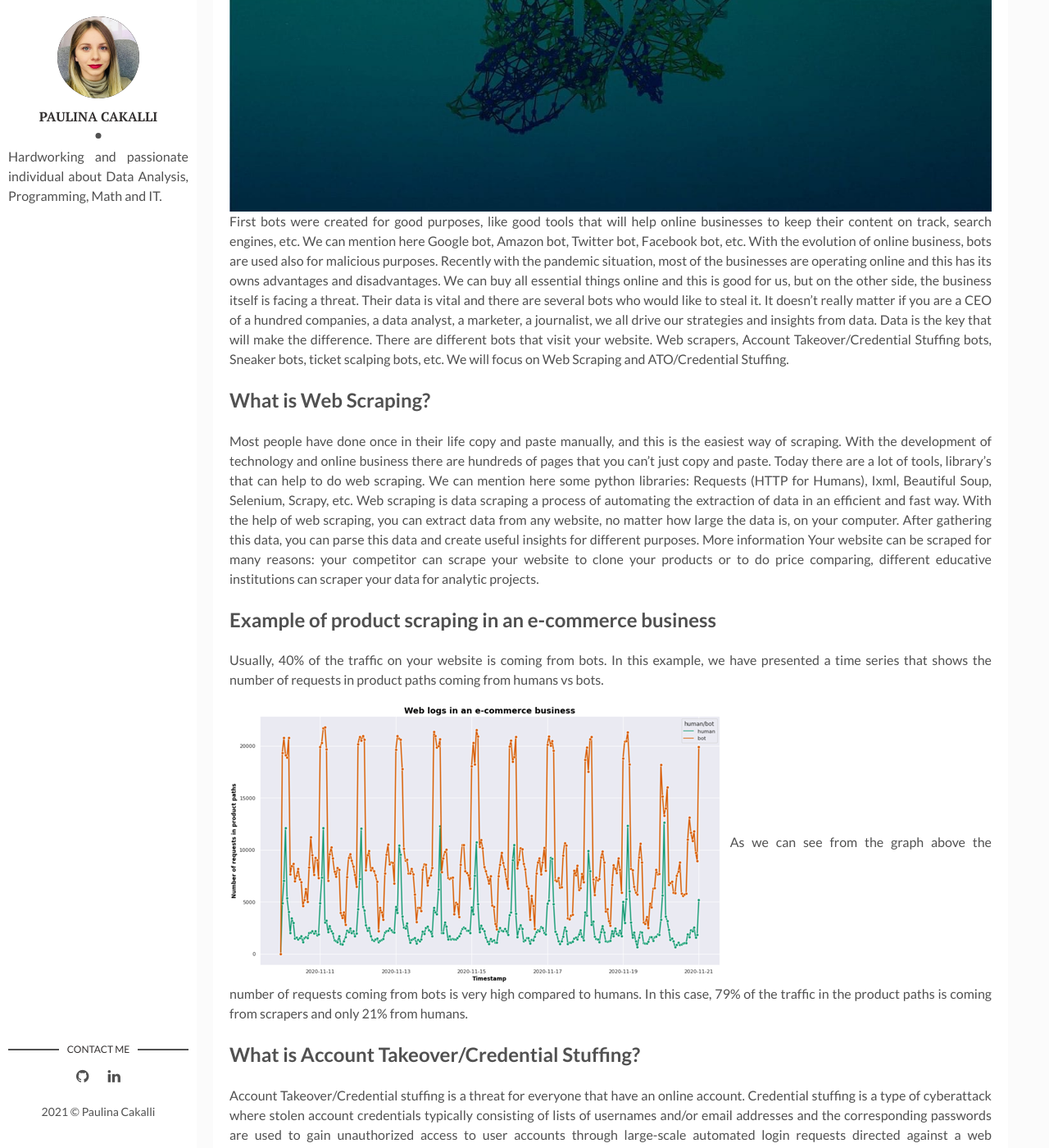
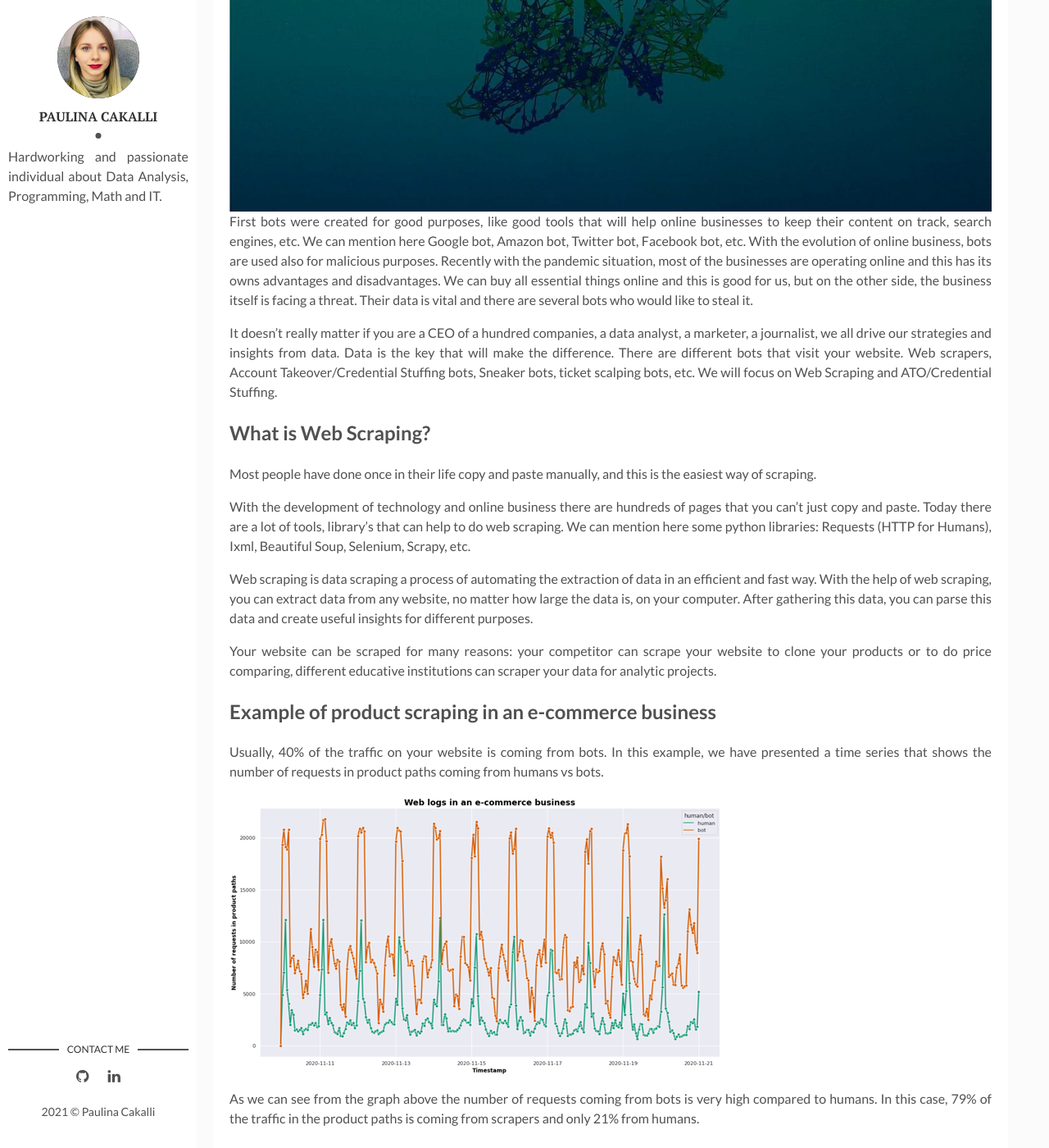
Before and after one commit to PaulinaCakalli/paulinacakalli.github.io, a Jekyll site: the page built from _posts/2021-03-29-Impact-of-Bots-in-Our-Life.markdown, in a window 1280 px wide and 1400 px high, scrolled down 366 px. Shown: the whole window at 82% size. Built offline with Jekyll 4.4.1, drawn with Linux system fonts in a browser that asks for light colours; some of the changed text lies outside the part shown.

Commit message:
Update 2021-03-29-Impact-of-Bots-in-Our-Life.markdown

```diff
--- a/_posts/2021-03-29-Impact-of-Bots-in-Our-Life.markdown
+++ b/_posts/2021-03-29-Impact-of-Bots-in-Our-Life.markdown
@@ -6,29 +6,37 @@ categories:
 ---
 ![](../public/Netacea-Main-Image.jpg)
 First bots were created for good purposes, like good tools that will help online businesses to keep their content on track, search engines, etc. We can mention here Google bot, Amazon bot, Twitter bot, Facebook bot, etc. With the evolution of online business, bots are used also for malicious purposes. Recently with the pandemic situation, most of the businesses are operating online and this has its owns advantages and disadvantages. We can buy all essential things online and this is good for us, but on the other side, the business itself is facing a threat. Their data is vital and there are several bots who would like to steal it.
+
 It doesn’t really matter if you are a CEO of a hundred companies, a data analyst, a marketer, a journalist, we all drive our strategies and insights from data. Data is the key that will make the difference. There are different bots that visit your website. Web scrapers, Account Takeover/Credential Stuffing bots, Sneaker bots, ticket scalping bots, etc. We will focus on Web Scraping and ATO/Credential Stuffing.
 
 ## What is Web Scraping?
 Most people have done once in their life copy and paste manually, and this is the easiest way of scraping.
+
 With the development of technology and online business there are hundreds of pages that you can’t just copy and paste. Today there are a lot of tools, library’s that can help to do web scraping. We can mention here some python libraries: Requests (HTTP for Humans), Ixml, Beautiful Soup, Selenium, Scrapy, etc.
-Web scraping is data scraping a process of automating the extraction of data in an efficient and fast way. With the help of web scraping, you can extract data from any website, no matter how large the data is, on your computer. After gathering this data, you can parse this data and create useful insights for different purposes. More information
+
+Web scraping is data scraping a process of automating the extraction of data in an efficient and fast way. With the help of web scraping, you can extract data from any website, no matter how large the data is, on your computer. After gathering this data, you can parse this data and create useful insights for different purposes.
+
 Your website can be scraped for many reasons: your competitor can scrape your website to clone your products or to do price comparing, different educative institutions can scraper your data for analytic projects.
 
 ## Example of product scraping in an e-commerce business
 Usually, 40% of the traffic on your website is coming from bots. In this example, we have presented a time series that shows the number of requests in product paths coming from humans vs bots.
 
 ![](../public/web_scraping_blog.png)
+
 As we can see from the graph above the number of requests coming from bots is very high compared to humans. In this case, 79% of the traffic in the product paths is coming from scrapers and only 21% from humans.
 
 ## What is Account Takeover/Credential Stuffing?
 Account Takeover/Credential stuffing is a threat for everyone that have an online account.
-Credential stuffing is a type of cyberattack where stolen account credentials typically consisting of lists of usernames and/or email addresses and the corresponding passwords are used to gain unauthorized access to user accounts through large-scale automated login requests directed against a web application. More information
+
+Credential stuffing is a type of cyberattack where stolen account credentials typically consisting of lists of usernames and/or email addresses and the corresponding passwords are used to gain unauthorized access to user accounts through large-scale automated login requests directed against a web application.
+
 While account takeover fraud is using bots to access a legitimate user’s login details (username & password) to take over their online account. They can get access to the victim’s bank, financial site, e-commerce site, or other type of accounts. They can do credit card theft or spend an unauthorised monetary for shopping. Some of more used credential stuffing tools are: SentryMBA, Vertex, STORM, Snipr, Account Reaper, Hydra, Cr3dOv3r, PrimeKiller, Joyn, etc. Credentials are usually sold on the clear web, on many different online forums and market places.
 
 ## Example of ATO/Credential Stuffing attacks in an e-commerce business
 In this plot, we have presented a time series that shows the number of requests in login paths coming from human’s vs bots. Most of the spikes we see in the login are credential stuffing attacks, but we can also see other spikes which can be part of a testing and is not required to be mitigated. There are some kind of attacks: sophisticated or unsophisticated. A sophisticated attack is in terms of distribution by IPs, data centres, countries, etc, while unsophisticated attacks may be very massive in terms of login attempts but very less distributed. Another challenge of attacks is the volume of requests.
 
 ![](../public/credentialstuffing_blog.png)
+
 In this case, approximately 64% of the login activity is coming from bots that are trying to gain access to some accounts and use it for malicious purposes. In order to prevent their customers from this threat, companies are investing in advanced bot management.
 ## How can Machine Learning help to identify bots?
 In this case, we are in a classification problem where we have to predict if the upcoming user is a human or bot. To do that we can use supervised, unsupervised learning, or anomaly detection. In supervised learning, the algorithm will learn based on the previously labelled dataset, providing an answer key that the algorithm can use to evaluate its accuracy on training data. In an unsupervised model, the algorithm tries to make sense of unlabelled data by extracting features and patterns on its own. In anomaly detection, we can do some data analysis and identify rare actors that might be suspicious, and also change the form of the data. In supervised learning, we can mention these algorithms logistic regression, decision tree, neural network, random forest, gradient boosting, support vector machines, etc. In unsupervised learning, there are algorithms like K-means for clustering problems, Principal Component Analysis, Independent Component Analysis, etc. If we have successfully predicted the user then we will be able to mitigate and probably block it. To detect bots in the web scraping case above we have used supervised learning and in the account takeover/credential stuffing we have used unsupervised learning and anomaly detection.
```
